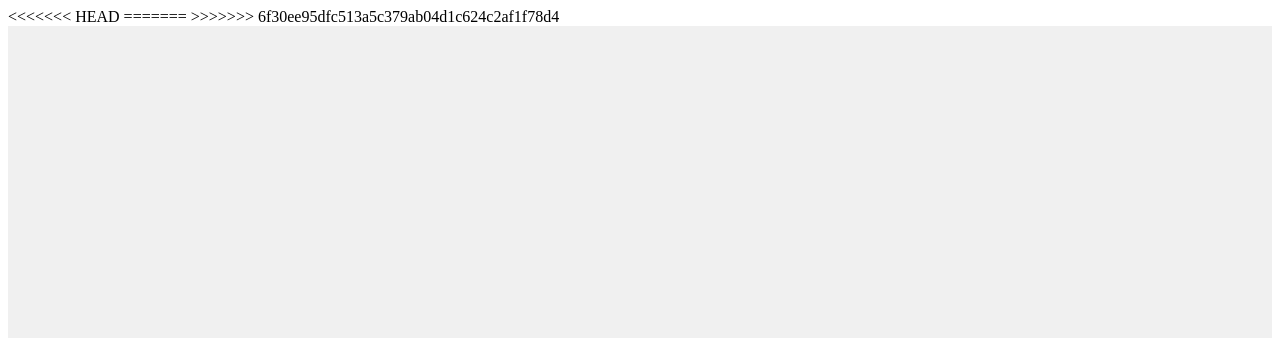
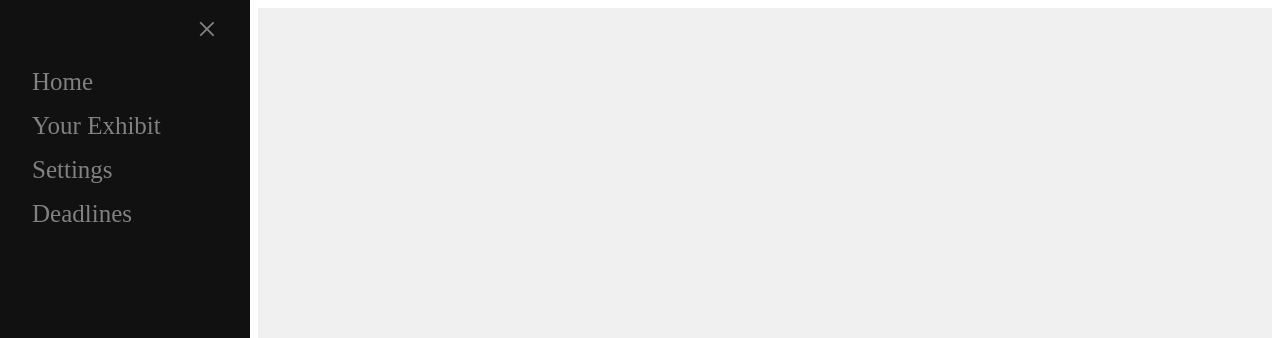
Before and after one commit to AshleySantana/HCDD411-FullStack-Activity, a plain HTML site: page index.html in a window 1280 px wide. Shown: the top 338 px of the page. Drawn offline with Linux system fonts and the light colour scheme.

Commit message:
Chris 3: Working Header

```diff
--- a/index.html
+++ b/index.html
@@ -5,27 +5,24 @@
     <meta name="viewport" content="width=device-width, initial-scale=1.0" />
     <title>Sample Page</title>
     <link rel="stylesheet" href="styles.css" />
-<<<<<<< HEAD
-
-=======
     <link rel="manifest" href="manifest.json" />
->>>>>>> 6f30ee95dfc513a5c379ab04d1c624c2af1f78d4
   </head>
   <body>
-
-<!-- Beginning of header  -->
+    <!-- Beginning of header  -->
     <div id="mySidenav" class="sidenav">
-  <a href="javascript:void(0)" class="closebtn" onclick="closeNav()">&times;</a>
-  <a href="#">About</a>
-  <a href="#">Services</a>
-  <a href="#">Clients</a>
-  <a href="#">Contact</a>
-</div>
-<!-- end of header -->
-    <div class="container">
-       <span style="font-size:30px;cursor:pointer" onclick="openNav()">open</span>
+      <a href="javascript:void(0)" class="closebtn" onclick="closeNav()"
+        >&times;</a
+      >
+      <a href="#">Home</a>
+      <a href="#">Your Exhibit</a>
+      <a href="#">Settings</a>
+      <a href="#">Deadlines </a>
+    </div>
+    <!-- end of header -->
+    <div id="main" class="container">
       <h1>Welcome to the Sample Page</h1>
       <p>This is a simple HTML page with linked CSS for styling.</p>
-   <script src `="java.js"` defer></script>
-    </body>
+    </div>
+    <script src="java.js" defer></script>
+  </body>
 </html>
--- a/styles.css
+++ b/styles.css
@@ -9,7 +9,7 @@
 /* The side navigation menu */
 .sidenav {
   height: 100%; /* 100% Full-height */
-  width: 0; /* 0 width - change this with JavaScript */
+  width: 250px; /* 0 width - change this with JavaScript */
   position: fixed; /* Stay in place */
   z-index: 1; /* Stay on top */
   top: 0; /* Stay at the top */
@@ -48,6 +48,7 @@
 #main {
   transition: margin-left 0.5s;
   padding: 20px;
+  margin-left:250px ;
 }
 
 /* On smaller screens, where height is less than 450px, change the style of the sidenav (less padding and a smaller font size) */
```
